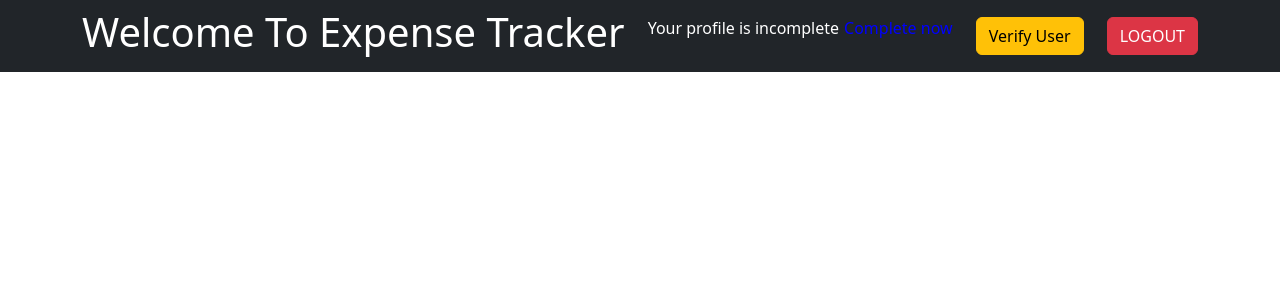
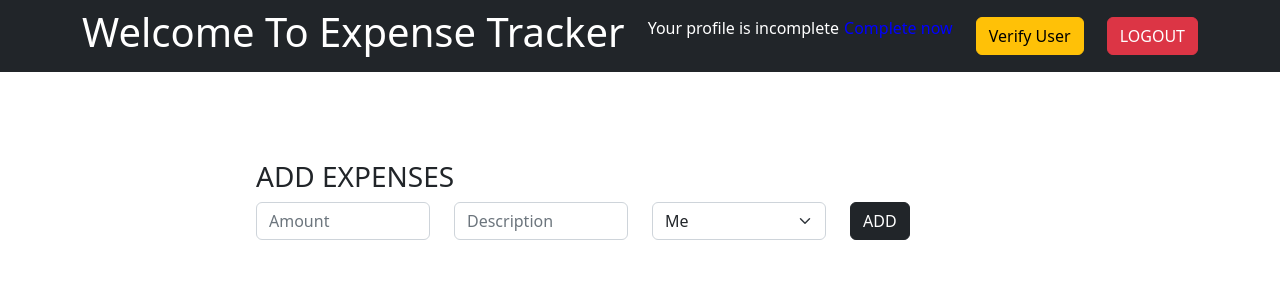
Before and after one commit to gagangani13/Expense-Tracker-React, a React (Create React App) app: page /WELCOME in a window 1280 px wide. Shown: the top 300 px of the page. Built offline with nearby package versions, Linux system fonts and the light colour scheme; sample sign-in values are in the browser's storage.

Commit message:
Adding Expenses

```diff
--- /dev/null
+++ b/src/Components/Welcome/ExpenseForm.js
@@ -0,0 +1,46 @@
+import React, { useRef,useState } from 'react'
+import {Card, Form,Row,Col,Button } from 'react-bootstrap'
+const ExpenseForm = () => {
+    const [expenses,setExpenses]=useState([])
+    const amountRef=useRef()
+    const descriptionRef=useRef()
+    const chooseRef=useRef()
+    function addExpenses(e){
+        e.preventDefault()
+        const data={amount:amountRef.current.value,description:descriptionRef.current.value,choose:chooseRef.current.value}
+        console.log(data);
+        setExpenses([data,...expenses])
+    }
+  return (
+    <>
+    <Form style={{position:'relative',top:'10rem',width:'60%',left:'20%'}} onSubmit={addExpenses}>
+        <h3>ADD EXPENSES</h3>
+      <Row >
+        <Col>
+          <Form.Control placeholder="Amount" type='number' ref={amountRef}/>
+        </Col>
+        <Col>
+          <Form.Control placeholder="Description" type='text' ref={descriptionRef}/>
+        </Col>
+        <Col>
+        <Form.Select defaultValue="Me" ref={chooseRef}>
+            <option>Me</option>
+            <option>Family</option>
+            <option>Friends</option>
+          </Form.Select>
+        </Col>
+        <Col>
+            <Button variant="dark" type='submit'>ADD</Button>
+        </Col>
+      </Row>
+    </Form>
+    <div style={{position:'relative',top:'20rem',width:'60%',left:'20%'}}>
+        {expenses.map((item)=>{
+            return <Card body>{`Amount:Rs.${item.amount}  Description:${item.description}  Category:${item.choose}`}</Card>
+        })}
+    </div>
+    </>
+  )
+}
+
+export default ExpenseForm
--- a/src/Components/Welcome/WELCOME.js
+++ b/src/Components/Welcome/WELCOME.js
@@ -3,6 +3,7 @@ import { Navbar, Container, NavLink, Button } from "react-bootstrap";
 import { Route,Redirect } from "react-router-dom";
 import UserContext from "../Context/UserContext";
 import ProfileDisplay from "./ProfileDisplay";
+import ExpenseForm from "./ExpenseForm";
 const WELCOME = () => {
   const [verify,setVerify]=useState(false)
   const[logout,setLogout]=useState(false)
@@ -40,7 +41,8 @@ const WELCOME = () => {
   }
   return (
     <>
-      {localStorage.getItem('Token')!==null&&<Navbar
+      {localStorage.getItem('Token')!==null&&<>
+      <Navbar
         bg="dark"
         expand="sm"
         variant="dark"
@@ -61,7 +63,9 @@ const WELCOME = () => {
           <Button variant={verify?'success':'warning'} type='submit'onClick={verifyHandler}>{verify?'Verified':'Verify User'}</Button>
           <Button variant='danger' onClick={logoutHandler}>LOGOUT</Button>
         </Container>
-      </Navbar>}
+      </Navbar>
+      <ExpenseForm/>
+      </>}
       {ctx.updateProfile.profileButton && <ProfileDisplay />}
       {logout&&<Route><Redirect to='/'/></Route>}
       {localStorage.getItem('Token')==null&&<Route><Redirect to='/'/></Route>}
```
